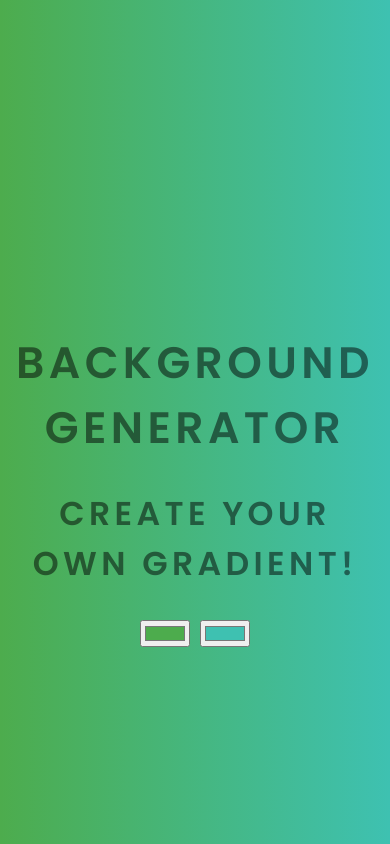
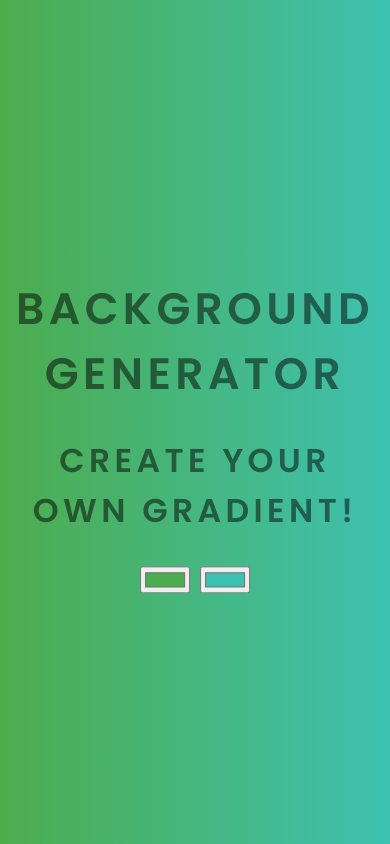
Before and after one commit to akshayubc/gradient-generator, a plain HTML site: page index.html in a window 390 px wide. Shown: the top 844 px of the page. Drawn offline with Linux system fonts and the light colour scheme.

Commit message:
Responsiviness

```diff
--- a/index.html
+++ b/index.html
@@ -8,6 +8,7 @@
 
 </style>
     </head>
+    <div id = "container">
     <body id="gradient">
         <h1><b>Background Generator</b></h1>
         <h2><strong>Create your own gradient!</strong></h2>
@@ -16,4 +17,5 @@
 
     <script type="text/javascript" src="script.js"></script>
     </body>
+    </div>
 </html>
--- a/style.css
+++ b/style.css
@@ -10,3 +10,11 @@ body {
 	font-size: 22px;
 	font-weight: 900;
 }
+
+#container {
+	position: absolute;
+	left: 50%;
+	top: 50%;
+	transform: translate(-50%, -50%);
+	padding: 10px;
+}
```
Also changed, not shown: 1 other file.
